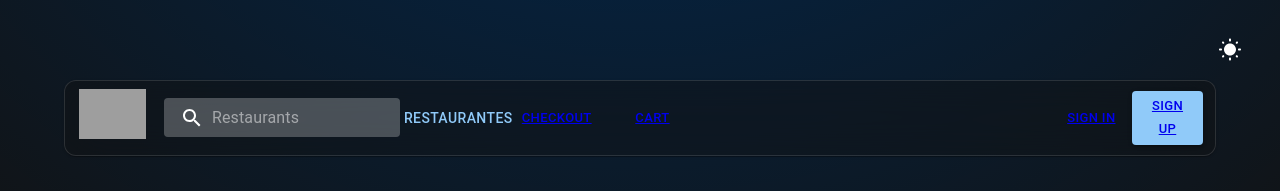
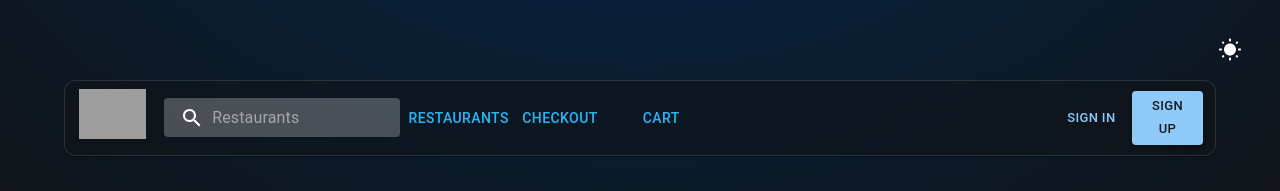
Before and after one commit to No-Country-simulation/c20-23-m-java-react.DeliMovil, a React (Vite) app in the folder Frontend/: page / in a window 1280 px wide. Shown: the top 191 px of the page. Built offline with nearby package versions, Linux system fonts and the light colour scheme; grey boxes are pictures that could not be loaded.

Commit message:
Front: fix(NavBar): styles modified

```diff
--- a/Frontend/src/components/Navbar.jsx
+++ b/Frontend/src/components/Navbar.jsx
@@ -203,29 +203,29 @@ export default function Navbar() {
                 />
               </Search>
               <Button
-                // variant="text"
-                //  color="info"
-                //size="small"
-                onClick={() =>
-                  navigate(`/listrestaurants`)}
+                variant="text"
+                color="info"
+                size="medium"
+                sx={{ minWidth: 0 }}
               >
-                Restaurantes
+                <Link to={"/listrestaurants"} style={{ textDecoration: "none", color: "inherit"}}>Restaurants</Link>
+
               </Button>
               <Button
                 variant="text"
                 color="info"
-                size="small"
+                size="medium"
                 sx={{ minWidth: 0 }}
               >
-                <Link to={"/checkout"}>Checkout</Link>
+                <Link to={"/checkout"} style={{ textDecoration: "none", color: "inherit"}}>Checkout</Link>
               </Button>
               <Button
                 variant="text"
                 color="info"
-                size="small"
+                size="medium"
                 sx={{ minWidth: 0 }}
               >
-                <Link to={"/cart"}>Cart</Link>
+                <Link to={"/cart"}  style={{ textDecoration: "none", color: "inherit"}}>Cart</Link>
               </Button>
             </Box>
           </Box>
@@ -248,10 +248,10 @@ export default function Navbar() {
             ) : (
               <>
                 <Button color="primary" variant="text" size="small">
-                  <Link to={"/login"}>Sign in</Link>
+                  <Link to={"/login"}  style={{ textDecoration: "none", color: "inherit"}}>Sign in</Link>
                 </Button>
                 <Button color="primary" variant="contained" size="small">
-                  <Link to={"/register"}>Sign up</Link>
+                  <Link to={"/register"}  style={{ textDecoration: "none", color: "inherit"}}>Sign up</Link>
                 </Button>
               </>
             )}
```
